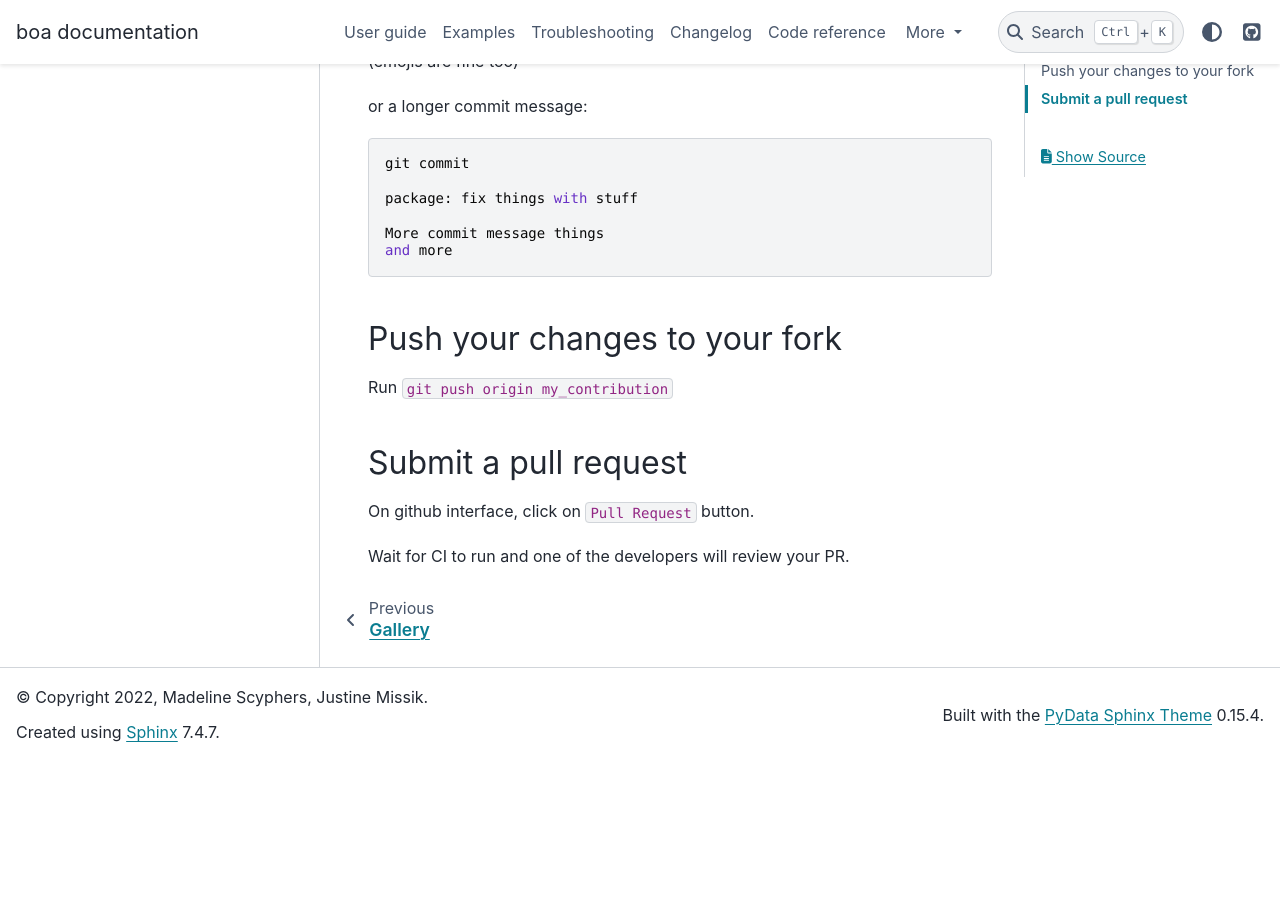
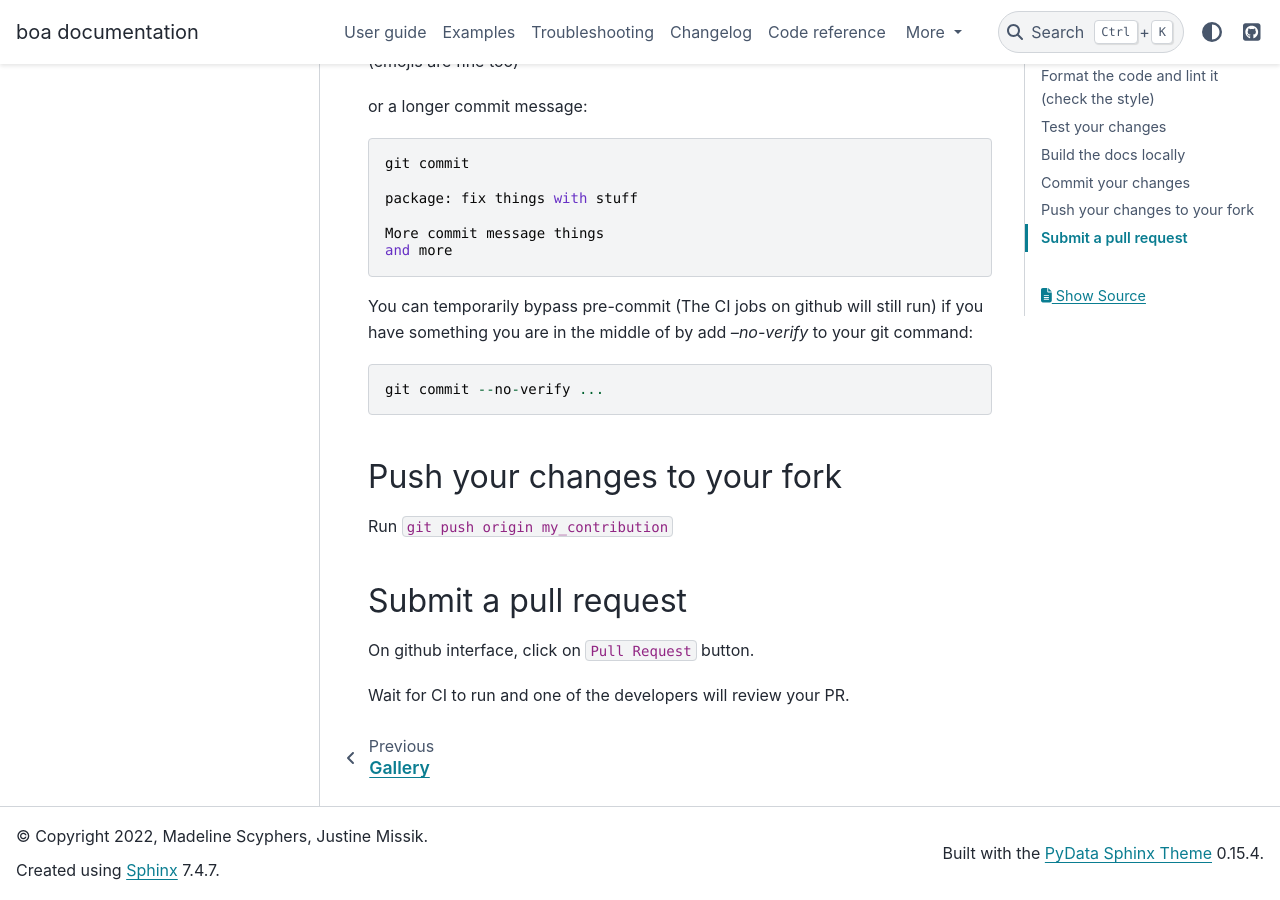
Before and after one commit to madeline-scyphers/boa, a Sphinx documentation site: the page built from docs/contributing.rst, in a window 1280 px wide and 900 px high, scrolled down 1309 px. Built offline with Sphinx 7.4.7 and the PyData theme 0.15.4, drawn with Linux system fonts in a browser that asks for light colours; pages that are not in the unit, such as notebooks, are missing from menus; the version number could not be read and is left out; comment, search, counter and statistics services are not loaded; before the commit the page ends 2070 px from its top, so only the background shows below that.

Commit message:
package: add instructions on how to skip pre-commit sometimes

```diff
--- a/docs/contributing.rst
+++ b/docs/contributing.rst
@@ -53,6 +53,11 @@
     More commit message things
     and more
 
+
+You can temporarily bypass pre-commit (The CI jobs on github will still run) if you have something you are in the middle of by add `--no-verify` to your git command::
+
+    git commit --no-verify ...
+
 Push your changes to your fork
 ---------------------------------------------
 
```
